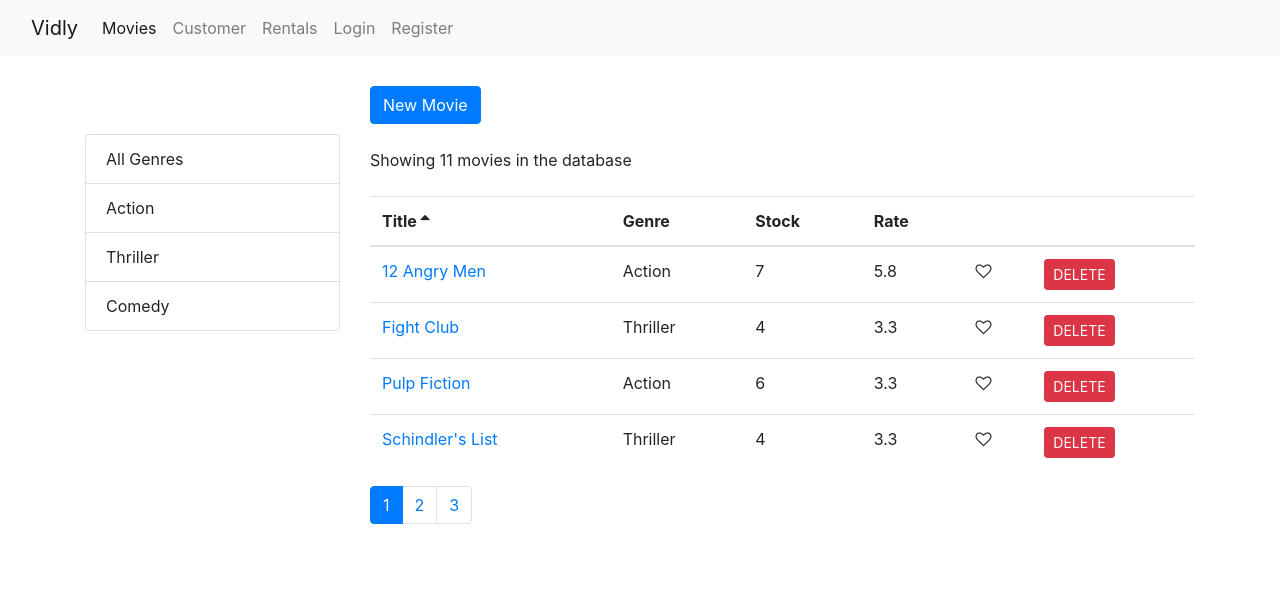
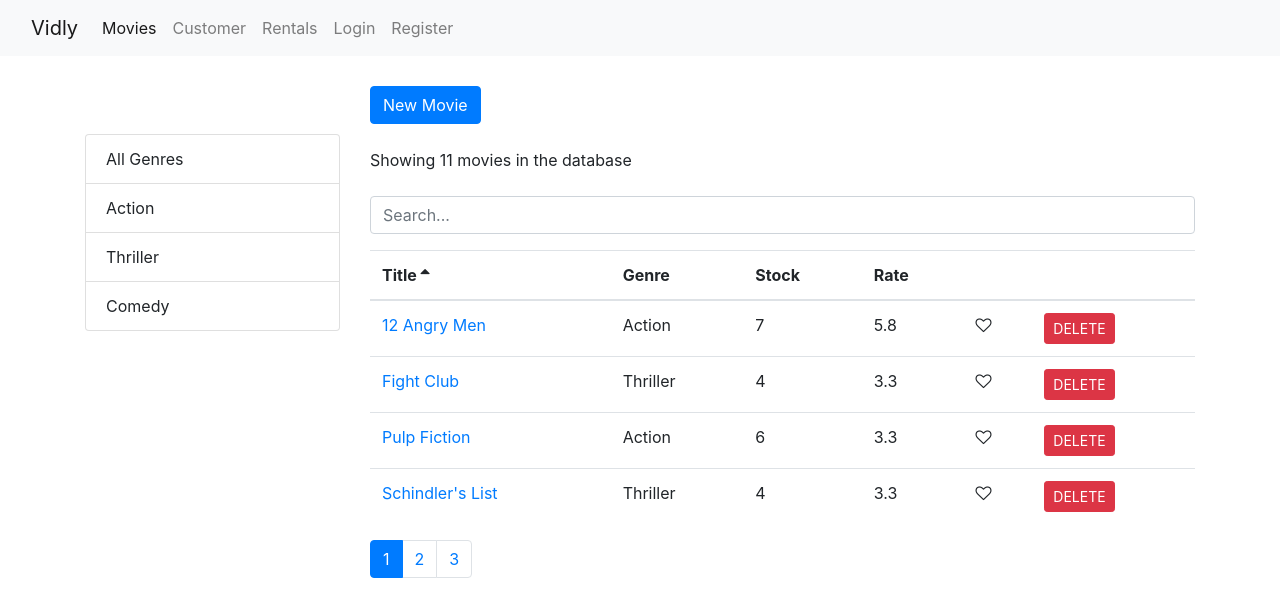
Before and after one commit to ajayJayapalan/REACT_MOSH, a React (Create React App) app in the folder vidly/: page /movies in a window 1280 px wide. Shown: the top 616 px of the page. Built offline with nearby package versions, Linux system fonts and the light colour scheme.

Commit message:
Searching

```diff
--- /dev/null
+++ b/vidly/src/common/searchBox.jsx
@@ -0,0 +1,16 @@
+import React from "react";
+
+const SearchBox = ({ value, onChange }) => {
+  return (
+    <input
+      type="text"
+      name="query"
+      className="form-control my-3"
+      placeholder="Search..."
+      value={value}
+      onChange={(e) => onChange(e.currentTarget.value)}
+    />
+  );
+};
+
+export default SearchBox;
--- a/vidly/src/components/movies.jsx
+++ b/vidly/src/components/movies.jsx
@@ -6,15 +6,17 @@
 import ListGroup from "../common/listGroup";
 import MoviesTable from "./moviesTable";
 import _ from "lodash";
-import { Link } from 'react-router-dom';
+import { Link } from "react-router-dom";
+import SearchBox from "./../common/searchBox";
 
 class Movies extends Component {
   state = {
-    selectedGenre: "",
     movies: [],
-    pageSize: 4,
     genres: [],
     currentPage: 1,
+    pageSize: 4,
+    searchQuery: "",
+    selectedGenre: null,
     sortColumn: { path: "title", order: "asc" },
   };
 
@@ -40,28 +42,35 @@
   };
 
   handleGenreSelect = (genre) => {
-    this.setState({ selectedGenre: genre, currentPage: 1 });
+    this.setState({ selectedGenre: genre, searchQuery: "", currentPage: 1 });
   };
 
   handleSort = (sortColumn) => {
     this.setState({ sortColumn });
   };
 
-
+  handleSearch = (query) => {
+    this.setState({ searchQuery: query, selectedGenre: null, currentPage: 1 });
+  };
 
   getPageData = () => {
     const {
       currentPage,
       selectedGenre,
+      searchQuery,
       sortColumn,
       pageSize,
       movies: allMovies,
     } = this.state;
 
-    const filtered =
-      selectedGenre && selectedGenre._id
-        ? allMovies.filter((m) => m.genre._id === selectedGenre._id)
-        : allMovies;
+    let filtered = allMovies;
+
+    if (searchQuery) {
+      filtered = allMovies.filter((m) =>
+        m.title.toLowerCase().startsWith(searchQuery.toLowerCase())
+      );
+    } else if (selectedGenre && selectedGenre._id)
+      filtered = allMovies.filter((m) => m.genre._id === selectedGenre._id);
 
     const sorted = _.orderBy(filtered, [sortColumn.path], [sortColumn.order]);
     const movies = paginate(sorted, currentPage, pageSize);
@@ -70,7 +79,7 @@
   };
 
   render() {
-    const { currentPage, pageSize } = this.state;
+    const { currentPage, pageSize, searchQuery } = this.state;
 
     if (this.state.movies.length === 0)
       return <p className="my-4">There are no movies in the database</p>;
@@ -90,8 +99,11 @@
             />
           </div>
           <div className="col">
-          <Link to="/movies/new" className="btn btn-primary">New Movie</Link>
+            <Link to="/movies/new" className="btn btn-primary">
+              New Movie
+            </Link>
             <p className="my-4">Showing {totalCount} movies in the database</p>
+            <SearchBox value={searchQuery} onChange={this.handleSearch} />
             <MoviesTable
               sortColumn={this.state.sortColumn}
               movies={data}
```
